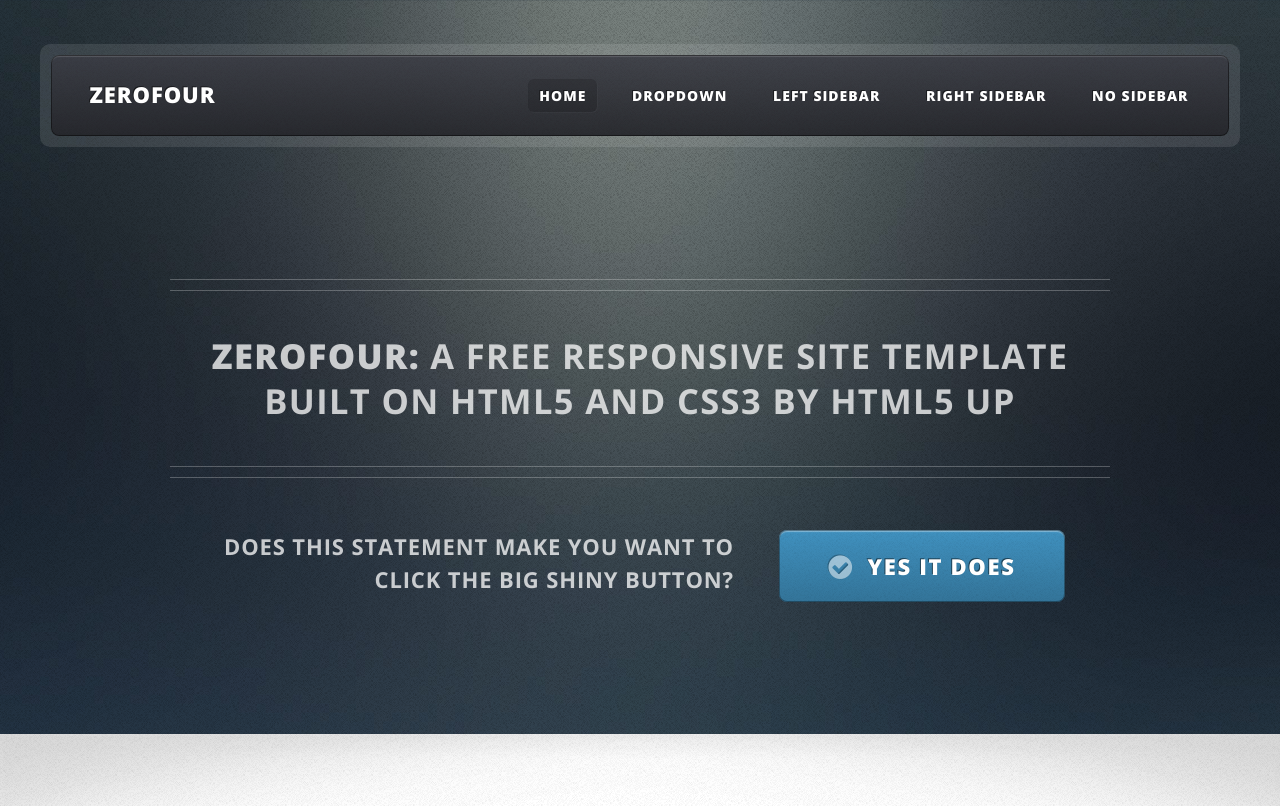
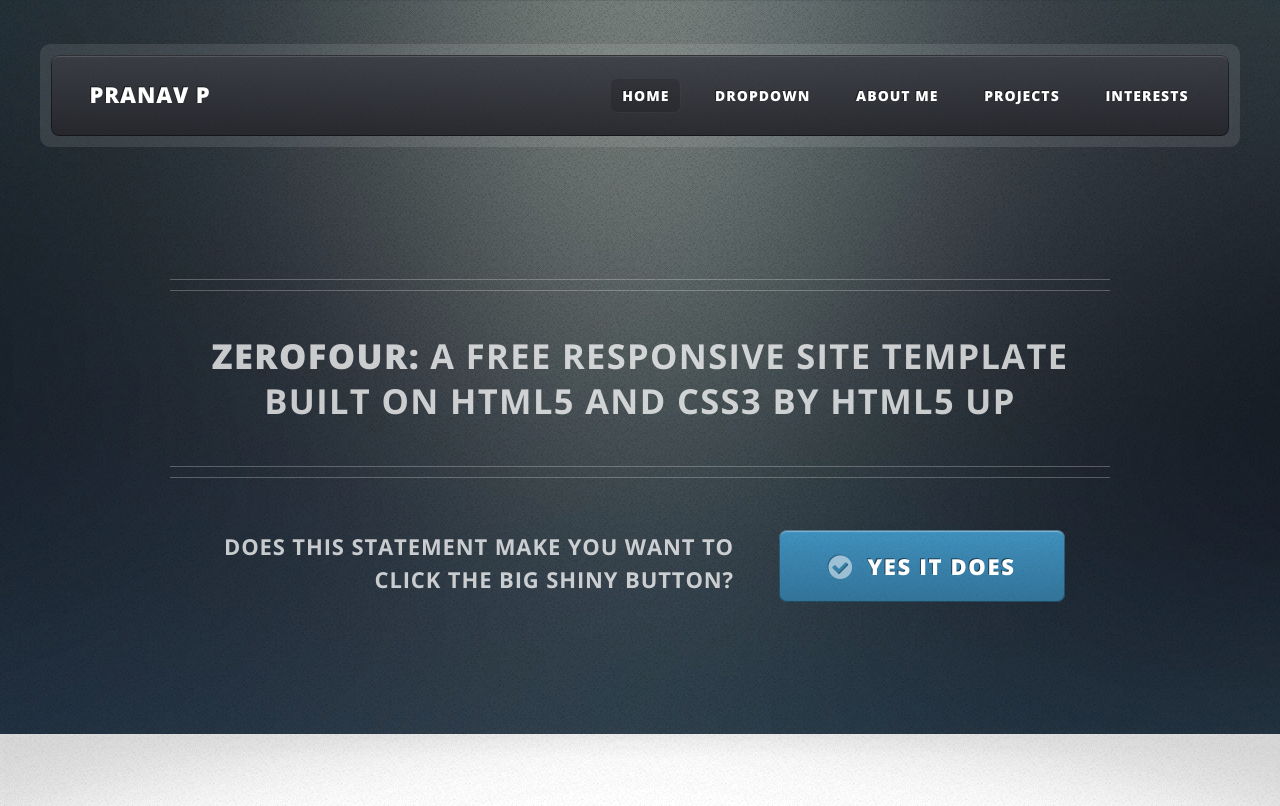
Before and after one commit to pranav412/Website-Revamp, a plain HTML site: page index.html in a window 1280 px wide. Shown: the top 806 px of the page. Drawn offline with nearby package versions, Linux system fonts and the light colour scheme.

Commit message:
website title and sidebars updated

```diff
--- a/index.html
+++ b/index.html
@@ -6,7 +6,7 @@
 -->
 <html>
 	<head>
-		<title>ZeroFour by HTML5 UP</title>
+		<title>Pranav P</title>
 		<meta charset="utf-8" />
 		<meta name="viewport" content="width=device-width, initial-scale=1" />
 		<!--[if lte IE 8]><script src="assets/js/ie/html5shiv.js"></script><![endif]-->
@@ -26,7 +26,7 @@
 								<div class="inner">
 
 									<!-- Logo -->
-										<h1><a href="index.html" id="logo">ZeroFour</a></h1>
+										<h1><a href="index.html" id="logo">Pranav P</a></h1>
 
 									<!-- Nav -->
 										<nav id="nav">
@@ -49,9 +49,9 @@
 														<li><a href="#">Veroeros feugiat</a></li>
 													</ul>
 												</li>
-												<li><a href="left-sidebar.html">Left Sidebar</a></li>
-												<li><a href="right-sidebar.html">Right Sidebar</a></li>
-												<li><a href="no-sidebar.html">No Sidebar</a></li>
+												<li><a href="left-sidebar.html">About Me</a></li>
+												<li><a href="right-sidebar.html">Projects</a></li>
+												<li><a href="no-sidebar.html">Interests</a></li>
 											</ul>
 										</nav>
 
```
